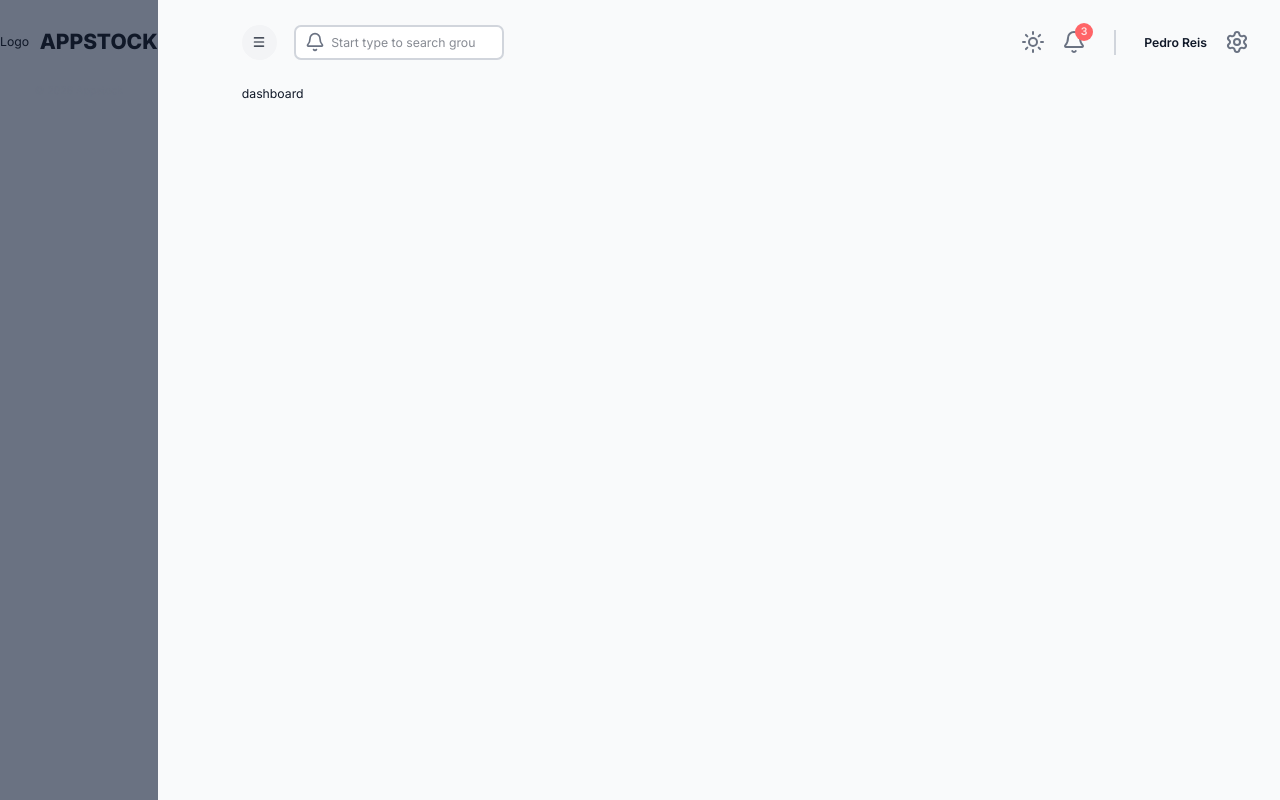
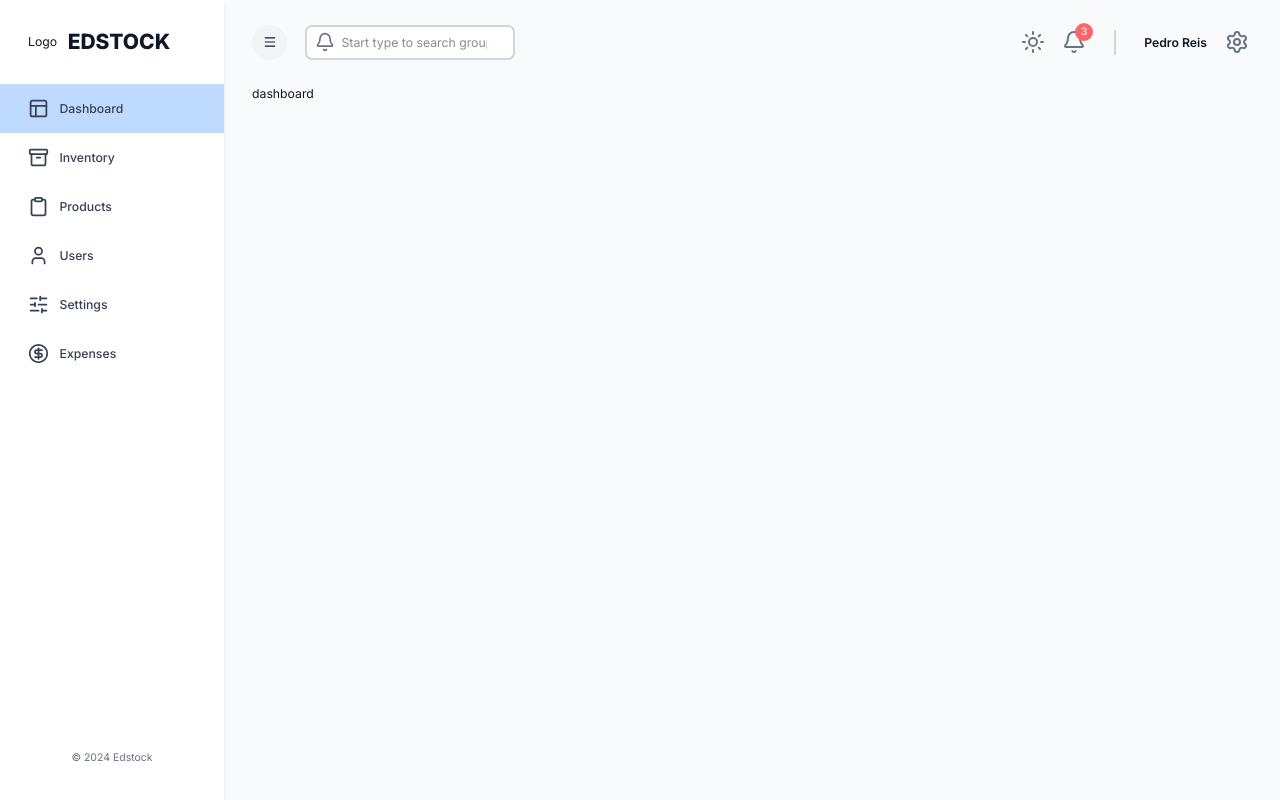
Before and after one commit to dropecosta/inventory-management, a Next.js app in the folder client/: page / in a window 1280 px wide. Built offline with nearby package versions, Linux system fonts and the light colour scheme; no server answers.

Commit message:
Add toggle Sidebar behaviour

```diff
--- a/client/app/(components)/Navbar/index.tsx
+++ b/client/app/(components)/Navbar/index.tsx
@@ -3,8 +3,19 @@
 import React from 'react'
 import { Bell, Menu, Settings, Sun } from 'lucide-react'
 import Link from 'next/link'
+import { useAppDispatch, useAppSelector } from '@/app/redux'
+import { setIsSidebarCollapsed } from '@/app/state'
 
 const Navbar = () => {
+  const dispatch = useAppDispatch()
+  const isSidebarCollapsed = useAppSelector(
+    (state) => state.global.isSidebarCollapsed,
+  )
+
+  const toggleSidebar = () => {
+    dispatch(setIsSidebarCollapsed(!isSidebarCollapsed))
+  }
+
   return (
     <div className='flex justify-between items-center w-full mb-7'>
 
@@ -12,7 +23,8 @@ const Navbar = () => {
       <div className='flex justify-between items-center gap-5'>
         <button
           className='bg-gray-100 hover:bg-blue-100 py-3 px-3 rounded-full'
-          onClick={() => {}}
+          onClick={toggleSidebar}
+          aria-label="Toggle sidebar"
         >
           <Menu className='w-4 h-4' />
         </button>
--- a/client/app/(components)/Sidebar/index.tsx
+++ b/client/app/(components)/Sidebar/index.tsx
@@ -1,41 +1,156 @@
-"use client"
+"use client";
 
-import { Menu } from 'lucide-react'
-import React from 'react'
+import { useAppDispatch, useAppSelector } from "@/app/redux";
+import { setIsSidebarCollapsed } from "@/app/state";
+import {
+  Archive,
+  CircleDollarSign,
+  Clipboard,
+  Layout,
+  LucideIcon,
+  Menu,
+  SlidersHorizontal,
+  User,
+} from "lucide-react";
+import Image from "next/image";
+import Link from "next/link";
+import { usePathname } from "next/navigation";
+import React from "react";
 
-function Sidebar() {
+interface SidebarLinkProps {
+  href: string;
+  icon: LucideIcon;
+  label: string;
+  isCollapsed: boolean;
+}
+
+const SidebarLink = ({
+  href,
+  icon: Icon,
+  label,
+  isCollapsed,
+}: SidebarLinkProps) => {
+  const pathname = usePathname();
+  const isActive =
+    pathname === href || (pathname === "/" && href === "/dashboard");
+
   return (
-    <div>
+    <Link href={href}>
       <div
-        className={`flex gap-3 justify-between md:justify-normal items-center pt-8`}>
-          <div>Logo</div>
+        className={`cursor-pointer flex items-center ${
+          isCollapsed ? "justify-center py-4" : "justify-start px-8 py-4"
+        }
+        hover:text-blue-500 hover:bg-blue-100 gap-3 transition-colors ${
+          isActive ? "bg-blue-200 text-white" : ""
+        }
+      }`}
+      >
+        <Icon className="w-6 h-6 !text-gray-700" />
+
+        <span
+          className={`${
+            isCollapsed ? "hidden" : "block"
+          } font-medium text-gray-700`}
+        >
+          {label}
+        </span>
+      </div>
+    </Link>
+  );
+};
+
+const Sidebar = () => {
+  const dispatch = useAppDispatch();
+  const isSidebarCollapsed = useAppSelector(
+    (state) => state.global.isSidebarCollapsed
+  );
+
+  const toggleSidebar = () => {
+    dispatch(setIsSidebarCollapsed(!isSidebarCollapsed));
+  };
+
+  const sidebarClassNames = `fixed flex flex-col ${
+    isSidebarCollapsed ? "w-0 md:w-16" : "w-72 md:w-64"
+  } bg-white transition-all duration-300 overflow-hidden h-full shadow-md z-40`;
+
+  return (
+    <div className={sidebarClassNames}>
+      {/* TOP LOGO */}
+      <div
+        className={`flex gap-3 justify-between md:justify-normal items-center pt-8 ${
+          isSidebarCollapsed ? "px-5" : "px-8"
+        }`}
+      >
+        Logo
+        {/* <Image
+          src="https://s3-inventorymanagement.s3.us-east-2.amazonaws.com/logo.png"
+          alt="logo"
+          width={27}
+          height={27}
+          className="rounded w-8"
+        /> */}
         <h1
-            className={`font-extrabold text-2xl`}
+          className={`${
+            isSidebarCollapsed ? "hidden" : "block"
+          } font-extrabold text-2xl`}
         >
-            APPSTOCK
+          EDSTOCK
         </h1>
 
         <button
           className="md:hidden px-3 py-3 bg-gray-100 rounded-full hover:bg-blue-100"
-            onClick={() => {}}
-            aria-label="button Name"
+          onClick={toggleSidebar}
         >
           <Menu className="w-4 h-4" />
         </button>
       </div>
 
-
-      <div className="grow mt-8">
-
+      {/* LINKS */}
+      <div className="flex-grow mt-8">
+        <SidebarLink
+          href="/dashboard"
+          icon={Layout}
+          label="Dashboard"
+          isCollapsed={isSidebarCollapsed}
+        />
+        <SidebarLink
+          href="/inventory"
+          icon={Archive}
+          label="Inventory"
+          isCollapsed={isSidebarCollapsed}
+        />
+        <SidebarLink
+          href="/products"
+          icon={Clipboard}
+          label="Products"
+          isCollapsed={isSidebarCollapsed}
+        />
+        <SidebarLink
+          href="/users"
+          icon={User}
+          label="Users"
+          isCollapsed={isSidebarCollapsed}
+        />
+        <SidebarLink
+          href="/settings"
+          icon={SlidersHorizontal}
+          label="Settings"
+          isCollapsed={isSidebarCollapsed}
+        />
+        <SidebarLink
+          href="/expenses"
+          icon={CircleDollarSign}
+          label="Expenses"
+          isCollapsed={isSidebarCollapsed}
+        />
       </div>
 
-
-      <div className="mb-10">
-        <p className="text-center text-xs text-gray-500">&copy; 2026 Appstock</p>
+      {/* FOOTER */}
+      <div className={`${isSidebarCollapsed ? "hidden" : "block"} mb-10`}>
+        <p className="text-center text-xs text-gray-500">&copy; 2024 Edstock</p>
       </div>
     </div>
-  )
-}
+  );
+};
 
-
-export default Sidebar
+export default Sidebar;
--- a/client/app/DashboardWrapper.tsx
+++ b/client/app/DashboardWrapper.tsx
@@ -1,17 +1,49 @@
-import React from 'react'
-import Navbar from '@/app/(components)/Navbar'
-import Sidebar from '@/app/(components)/Sidebar'
+"use client";
 
-const DashboardWrapper = ({ children }: { children: React.ReactNode }) => {
+import React, { useEffect } from "react";
+import Navbar from "@/app/(components)/Navbar";
+import Sidebar from "@/app/(components)/Sidebar";
+import StoreProvider, { useAppSelector } from "./redux";
+
+const DashboardLayout = ({ children }: { children: React.ReactNode }) => {
+  const isSidebarCollapsed = useAppSelector(
+    (state) => state.global.isSidebarCollapsed
+  );
+  const isDarkMode = useAppSelector((state) => state.global.isDarkMode);
+
+  useEffect(() => {
+    if (isDarkMode) {
+      document.documentElement.classList.add("dark");
+    } else {
+      document.documentElement.classList.add("light");
+    }
+  });
+
   return (
-    <div className={`light flex bg-grey-50 text-gray-900 w-full min-h-screen`}>
+    <div
+      className={`${
+        isDarkMode ? "dark" : "light"
+      } flex bg-gray-50 text-gray-900 w-full min-h-screen`}
+    >
       <Sidebar />
-      <main className={`flex flex-col w-full h-full py-7 px-9 bg-gray-50 md:pl-24`}>
+      <main
+        className={`flex flex-col w-full h-full py-7 px-9 bg-gray-50 ${
+          isSidebarCollapsed ? "md:pl-24" : "md:pl-72"
+        }`}
+      >
         <Navbar />
         {children}
       </main>
     </div>
-  )
-}
+  );
+};
 
-export default DashboardWrapper
+const DashboardWrapper = ({ children }: { children: React.ReactNode }) => {
+  return (
+    <StoreProvider>
+      <DashboardLayout>{children}</DashboardLayout>
+    </StoreProvider>
+  );
+};
+
+export default DashboardWrapper;
--- a/client/app/state/index.ts
+++ b/client/app/state/index.ts
@@ -14,7 +14,7 @@ export const globalSlice = createSlice({
   name: "global",
   initialState,
   reducers: {
-        setSidebarCollapsed: (state, action: PayloadAction<boolean>) => {
+    setIsSidebarCollapsed: (state, action: PayloadAction<boolean>) => {
       state.isSidebarCollapsed = action.payload;
     },
     setIsDarkMode: (state, action: PayloadAction<boolean>) => {
@@ -23,5 +23,6 @@ export const globalSlice = createSlice({
   },
 });
 
-export const { setSidebarCollapsed, setIsDarkMode } = globalSlice.actions;
+export const { setIsSidebarCollapsed, setIsDarkMode } = globalSlice.actions;
+
 export default globalSlice.reducer;
```
Lines whose indentation alone changed are shown as unchanged.
